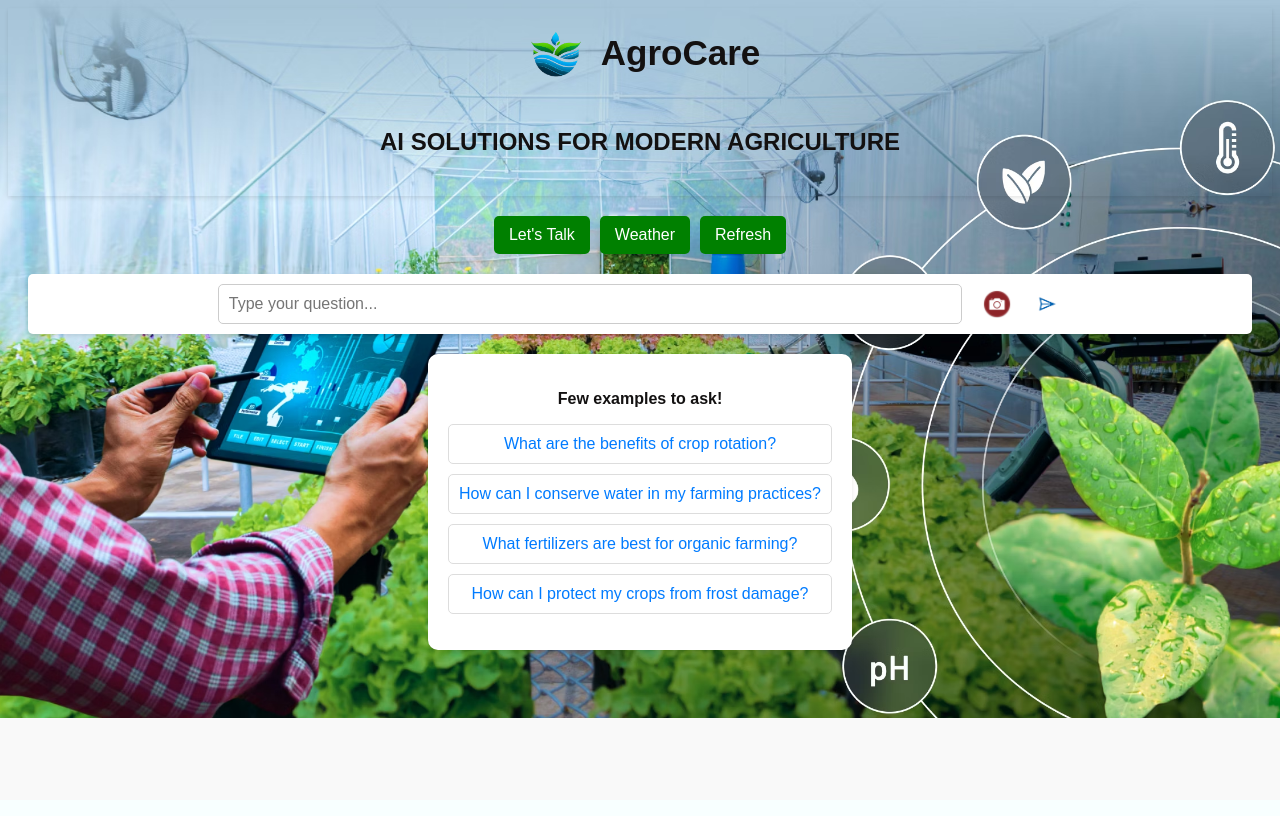
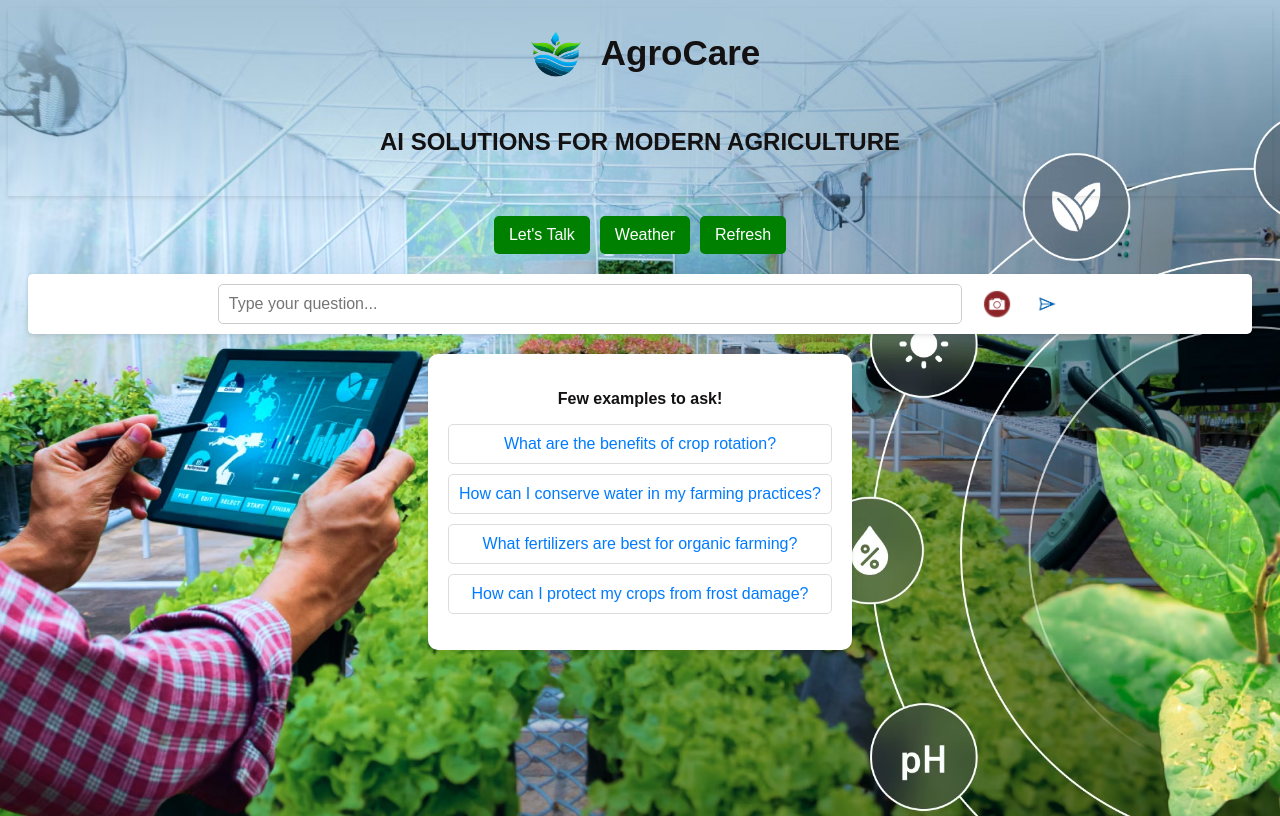
Before and after one commit to sai-darshan-k/AgroCare_AI, a Flask app: page / in a window 1280 px wide. Before the commit the page ends 718 px from the top, so only its background shows below. Run offline with Flask 3, Linux system fonts and the light colour scheme.

Commit message:
Update agrocare.html

```diff
--- a/templates/agrocare.html
+++ b/templates/agrocare.html
@@ -12,6 +12,15 @@
             background-position: center;
             background-repeat: no-repeat;
             font-family: Arial, sans-serif;
+            color: #131111;
+            background-color: transparent;
+            min-height: 100vh;
+            display: flex;
+            flex-direction: column;
+        }
+
+        .bot-response {
+            background-color: transparent;
             color: #131111;
         }
 
@@ -74,6 +83,20 @@
         .examples {
     text-align: center;
     margin-bottom: 20px;
+    transition: opacity 0.3s ease;
+    height: auto;
+    max-width: 80%; /* Restricts the width to 80% of the container */
+    margin-left: auto;
+    margin-right: auto;
+}
+
+
+        .examples.hidden {
+            opacity: 0;
+            visibility: hidden;
+            height: 0;
+            margin: 0;
+            padding: 0;
         }
 
         .examples ul {
@@ -103,6 +126,22 @@
             text-align: center;
             margin-top: 20px;
             font-size: 18px;
+            flex-grow: 1;
+            display: flex;
+            align-items: flex-start;
+            justify-content: center;
+        }
+
+        main {
+            flex-grow: 1;
+            display: flex;
+            flex-direction: column;
+        }
+
+        .content-wrapper {
+            flex-grow: 1;
+            display: flex;
+            flex-direction: column;
         }
     </style>
 </head>
@@ -117,13 +156,14 @@
         </div>
     </header>
     <main>
+        <div class="content-wrapper">
             <div class="button-container">
                 <button id="letsTalkButton" onclick="window.location.href='{{ url_for('speech') }}'">Let's Talk</button>
                 <button id="weatherButton" onclick="window.location.href='{{ url_for('weather') }}'">Weather</button>
                 <button id="refresh-button" onclick="location.reload();">Refresh</button>
             </div>
             <div class="question-input">
-            <input type="text" id="questionInput" placeholder="Type your question..." onfocus="clearExamples()" oninput="clearExamples()">
+                <input type="text" id="questionInput" placeholder="Type your question..." onfocus="hideExamples()" oninput="hideExamples()">
                 <input type="file" id="imageInput" accept="image/*" style="display: none;" onchange="uploadImage();">
                 <button class="upload-btn" onclick="document.getElementById('imageInput').click();">
                     <img src="{{ url_for('static', filename='cam2.png') }}" alt="Camera" style="width: 30px; height: 30px;">
@@ -145,17 +185,18 @@
                 <img id="imagePreview" src="" alt="Uploaded Image">
             </div>
             <div class="bot-response" id="botResponse"></div>
+        </div>
     </main>
 
     <script src="https://ajax.googleapis.com/ajax/libs/jquery/3.6.0/jquery.min.js"></script>
     <script>
-        function clearExamples() {
-            document.getElementById('examples').style.display = 'none';
+        function hideExamples() {
+            document.getElementById('examples').classList.add('hidden');
         }
 
         function insertExample(exampleText) {
             document.getElementById('questionInput').value = exampleText;
-            clearExamples();
+            hideExamples();
         }
 
         function submitQuestion() {
@@ -188,7 +229,7 @@
             reader.onload = function(e) {
                 document.getElementById('imagePreview').src = e.target.result;
                 document.getElementById('uploadedImage').style.display = 'block';
-                clearExamples();
+                hideExamples();
             };
             reader.readAsDataURL(imageInput);
 
```
Lines whose indentation alone changed are shown as unchanged.
